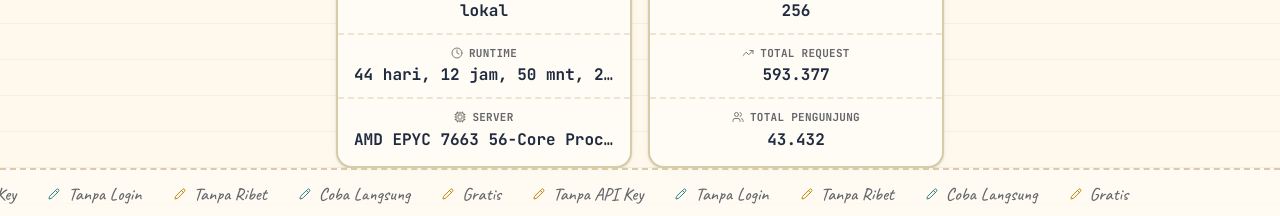
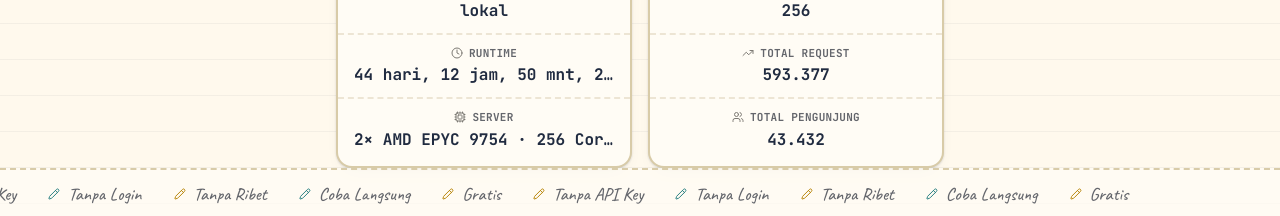
Before and after one commit to AomiXplorer/rest-api, a Next.js app: page / in a window 1280 px wide. Shown: the part 1200-1416 px from the top of the page. Built offline with nearby package versions, Linux system fonts and the light colour scheme.

Commit message:
feat(home): tipe server di panel statistik diganti lebih premium (dual EPYC 9754)

```diff
--- a/src/components/home/ServerStats.tsx
+++ b/src/components/home/ServerStats.tsx
@@ -21,7 +21,7 @@ const REQ_INTERVAL_MS = 8_000; // +1 request tiap 8 detik
 const VIS_SEED = 27_400;
 const VIS_INTERVAL_MS = 240_000; // +1 pengunjung tiap 4 menit
 const TOTAL_ENDPOINTS = 256; // sesuai registry nyata
-const SERVER_CPU = "AMD EPYC 7663 56-Core Processor";
+const SERVER_CPU = "2× AMD EPYC 9754 · 256 Core @ 3.10 GHz";
 
 function fmt(n: number) {
   return new Intl.NumberFormat("id-ID").format(n);
```
